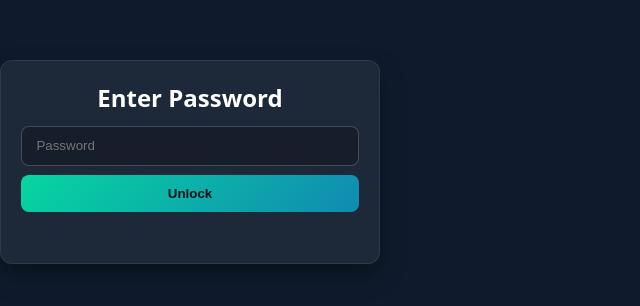
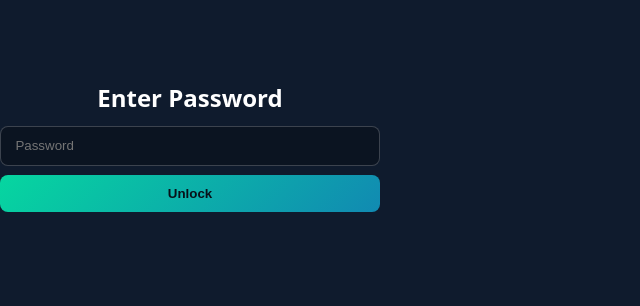
Before and after one commit to mehdimoualim02-dot/challenge-africa-cup, a plain HTML site: page index.html in a window 1280 px wide. Shown: the part 238-544 px from the top of the page, without its empty margins (0-640 px from the left). Drawn offline with Linux system fonts and the light colour scheme.

Commit message:
Update style.css

```diff
--- a/style.css
+++ b/style.css
@@ -99,16 +99,19 @@ main { max-width: 840px; margin: 0 auto; padding: 0 1rem 3rem; }
 /* =====================
    Login Gate Styles
    ===================== */
-.login-page { display: grid; min-height: 100vh; place-items: center; }
+
+body.login-page {
+  min-height: 100vh;       /* full viewport height */
+  margin: 0;               /* remove default margin */
+  display: flex;           /* enable flexbox */
+  align-items: center;     /* vertical centering */
+  justify-content: center; /* horizontal centering */
+}
 .gate { width: 100%; }
+
 .gate-card {
   width: min(92vw, 380px);
-  background: var(--card);
-  border: 1px solid var(--card-border);
-  border-radius: 12px;
-  padding: 1.25rem;
-  color: var(--text);
-  box-shadow: 0 12px 24px rgba(0,0,0,0.35);
+  margin: 0; /* important: no left/right offset */
 }
 .gate-card h1 { margin: 0 0 0.75rem; color: #fff; text-align: center; }
 #gate-form { display: grid; gap: 0.6rem; }
```
